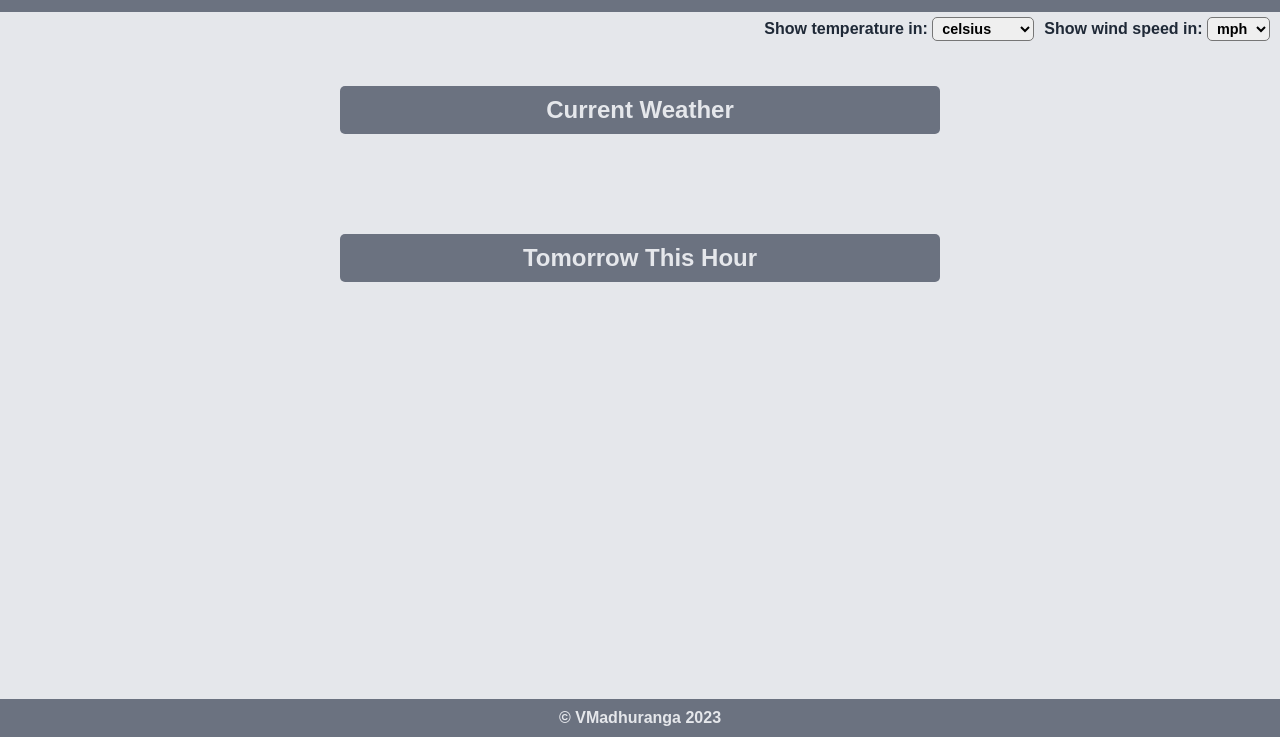
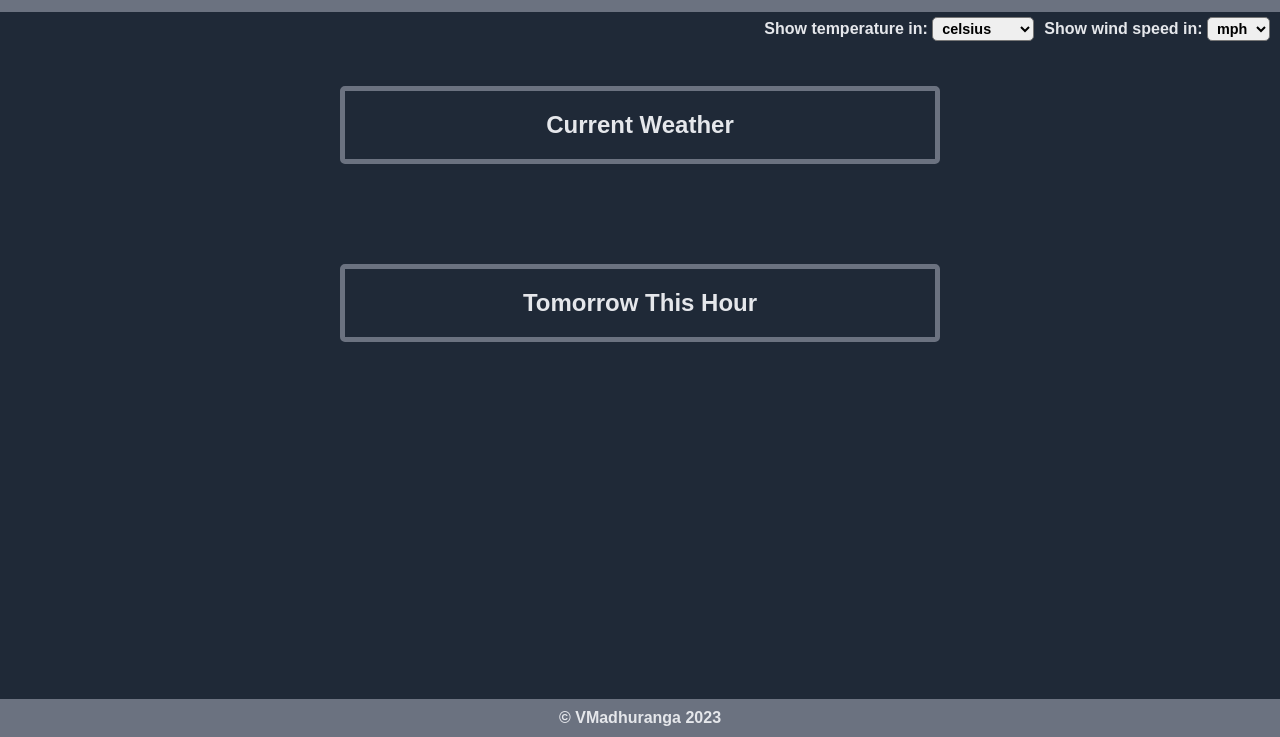
Before and after one commit to VMadhuranga/weather-app, a website built with webpack: page src/template.html in a window 1280 px wide. Shown: the part 63-800 px from the top of the page. Built offline with nearby package versions, Linux system fonts and the light colour scheme; no server answers.

Commit message:
Update CSS styling

```diff
--- a/src/style.css
+++ b/src/style.css
@@ -53,14 +53,14 @@ header > h1 {
 }
 
 main {
-  background-color: #e5e7eb;
+  background-color: #1f2937;
   flex-grow: 1;
 }
 
 .settings-container {
   font-size: 1rem;
   font-weight: bold;
-  color: #1f2937;
+  color: #e5e7eb;
   padding: 5px 10px;
   display: flex;
   justify-content: end;
@@ -79,7 +79,7 @@ main {
 
 .location {
   font-size: 1.8rem;
-  color: #1f2937;
+  color: #e5e7eb;
   text-align: center;
   margin: 20px 0 30px;
 }
@@ -119,8 +119,8 @@ main {
 .tomorrow-this-hour-weather {
   width: 600px;
   height: auto;
-  background-color: #6b7280;
-  padding: 10px;
+  border: 5px solid #6b7280;
+  padding: 20px;
   border-radius: 5px;
 }
 
```
Also changed, not shown: dist/main.js, 1 other file.
